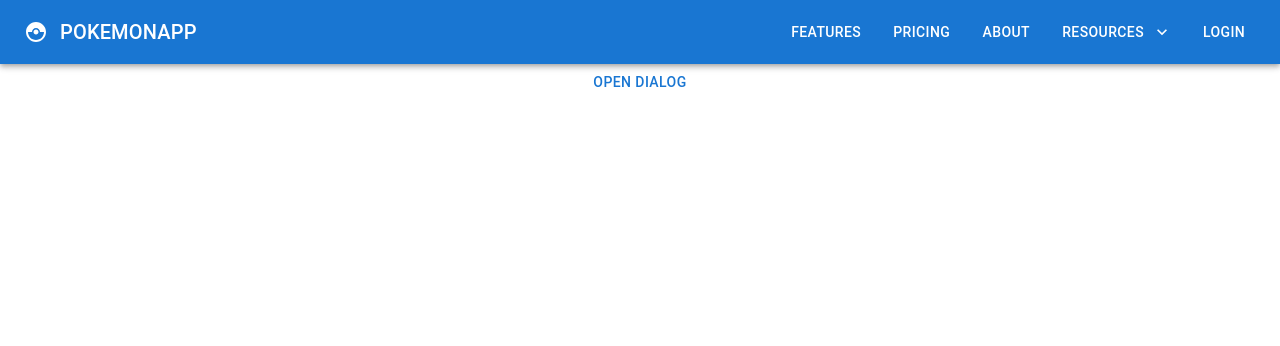
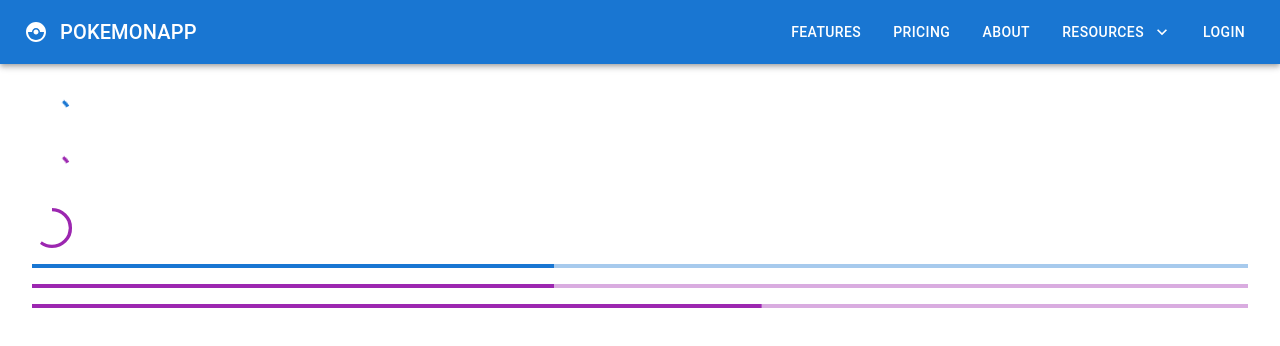
Before and after one commit to Shivaraj777/material-UI-training-demo, a React (Create React App) app: page / in a window 1280 px wide. Shown: the top 346 px of the page. Built offline with nearby package versions, Linux system fonts and the light colour scheme.

Commit message:
Material UI Progress component

```diff
--- a/src/App.tsx
+++ b/src/App.tsx
@@ -16,7 +16,8 @@
 // import MuiTable from './components/MuiTable';
 // import MuiAlert from './components/MuiAlert';
 // import MuiSnackbar from './components/MuiSnackbar';
-import MuiDialog from './components/MuiDialog';
+// import MuiDialog from './components/MuiDialog';
+import MuiProgress from './components/MuiProgress';
 // import MuiTypography from './components/MuiTypography';
 // import MuiButton from './components/MuiButton';
 // import MuiTextfield from './components/MuiTextfield';
@@ -58,7 +59,8 @@
       {/* <MuiTable /> */}
       {/* <MuiAlert /> */}
       {/* <MuiSnackbar /> */}
-      <MuiDialog />
+      {/* <MuiDialog /> */}
+      <MuiProgress />
       {/* <MuiBottomNavigation /> */}
     </div>
   );
--- /dev/null
+++ b/src/components/MuiProgress.tsx
@@ -0,0 +1,23 @@
+import { CircularProgress, LinearProgress, Stack } from '@mui/material';
+
+function MuiProgress() {
+  return (
+    <Stack spacing={2} p={4}>
+      {/* indeterminate Circular progress */}
+      <CircularProgress />
+      <CircularProgress color='secondary'/>
+
+      {/* determinate circular progress */}
+      <CircularProgress variant='determinate' value={60} color='secondary'/>
+
+      {/* Linear progress */}
+      <LinearProgress />
+      <LinearProgress color='secondary' />
+
+      {/* determinate linear progress */}
+      <LinearProgress variant='determinate' value={60} color='secondary' />
+    </Stack>
+  )
+}
+
+export default MuiProgress;
```
